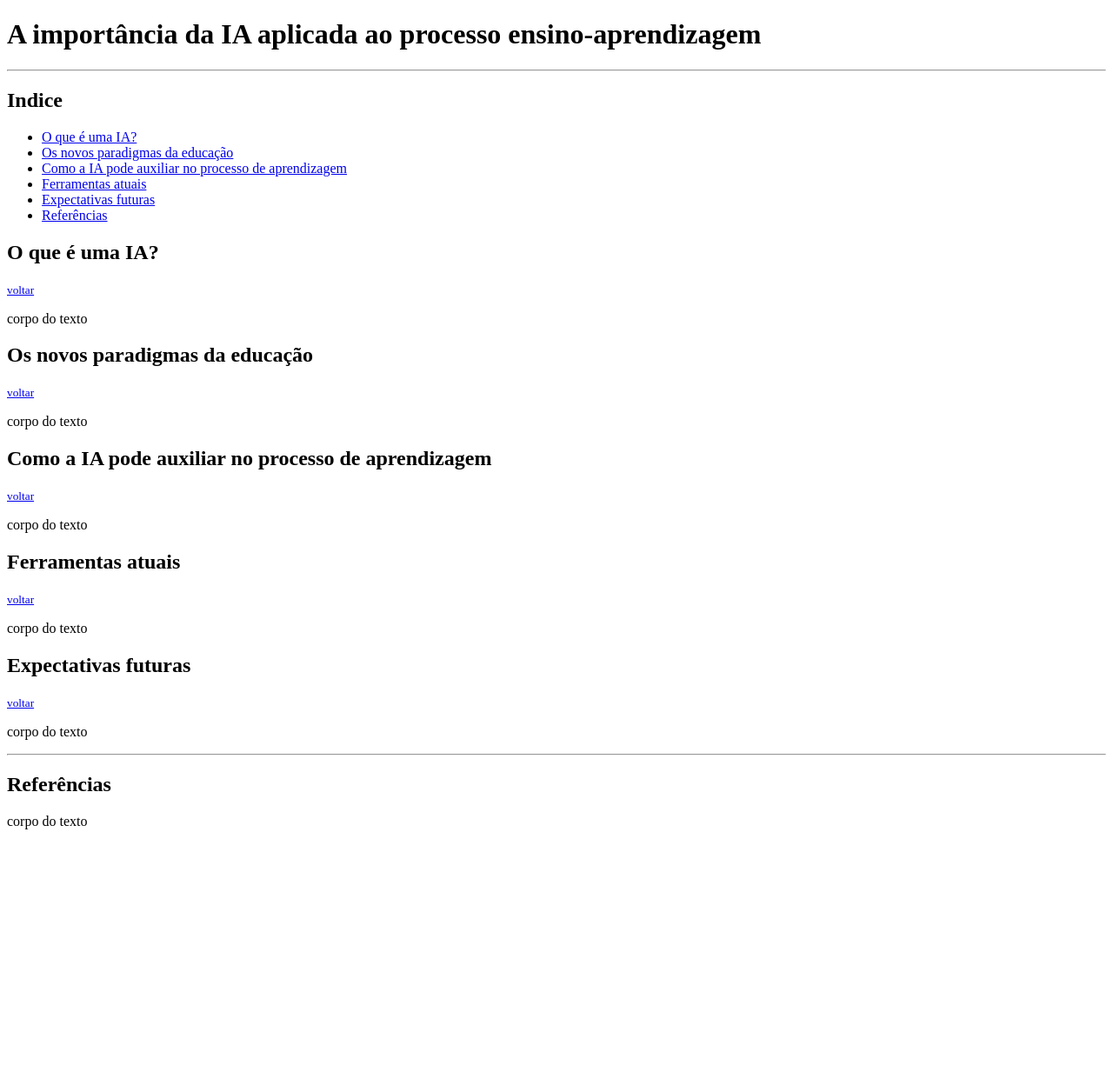
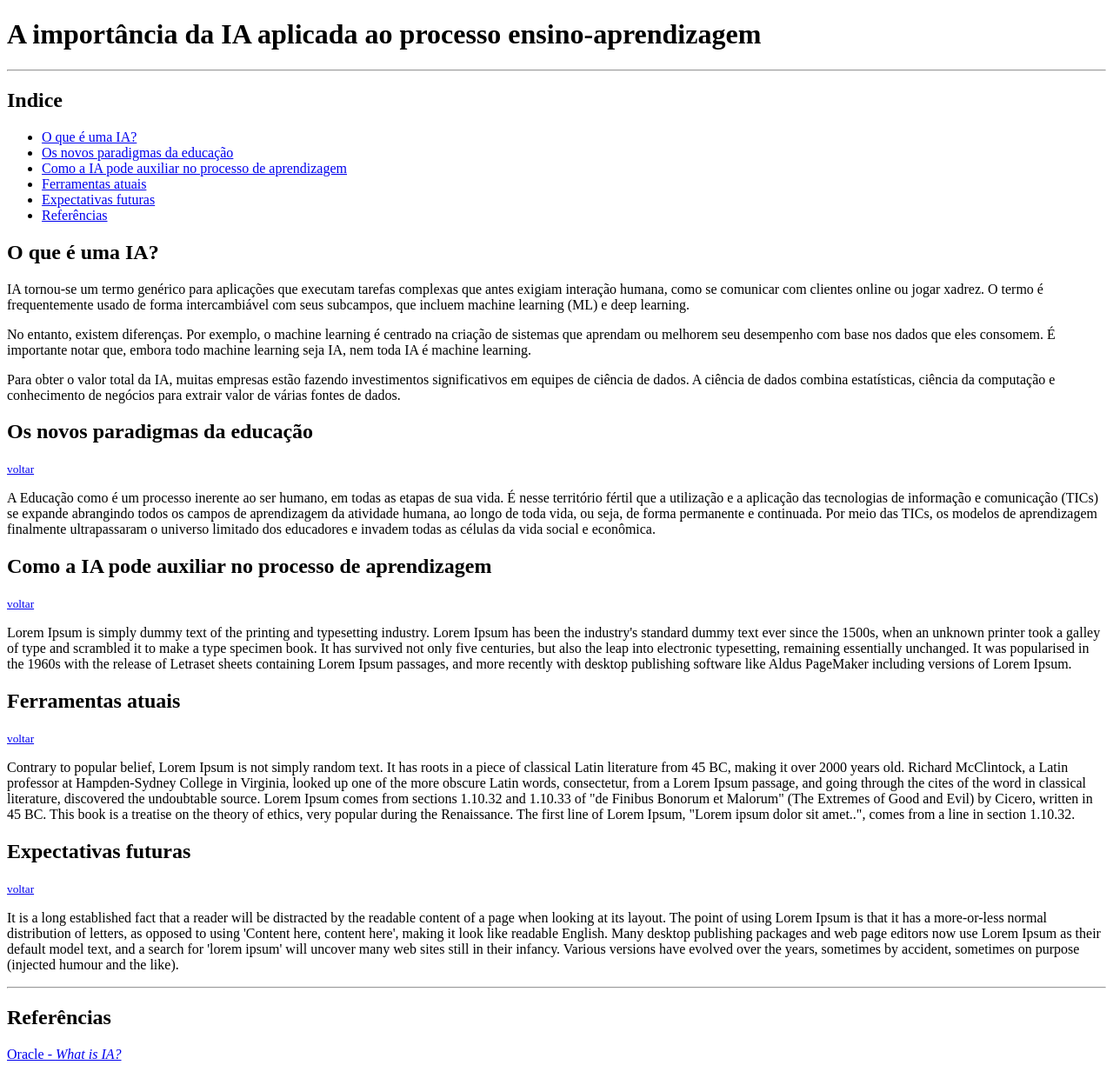
Before and after one commit to NetoValdemir/Template-News-Blog, a plain HTML site: page index.html in a window 1280 px wide. Shown: the whole page at 87% size. Before the commit the page ends 970 px from the top, so only its background shows below. Drawn offline with Linux system fonts and the light colour scheme.

Commit message:
simulação de texto

```diff
--- a/index.html
+++ b/index.html
@@ -20,19 +20,49 @@
         <li><a href="#referencias">Referências</a></li>
     </ul>
 
-    <h2 id="o-que-e">O que é uma IA?</h2> <small><a href="#indice">voltar</a></small>
-    <p>corpo do texto</p>
+    <h2 id="o-que-e">O que é uma IA?</h2>
+    <p>IA tornou-se um termo genérico para aplicações que executam tarefas complexas que antes exigiam interação humana,
+        como se comunicar com clientes online ou jogar xadrez. O termo é frequentemente usado de forma intercambiável
+        com seus subcampos, que incluem machine learning (ML) e deep learning.</p>
+    <p>No entanto, existem diferenças. Por exemplo, o machine learning é centrado na criação de sistemas que aprendam ou
+        melhorem seu desempenho com base nos dados que eles consomem. É importante notar que, embora todo machine
+        learning seja IA, nem toda IA é machine learning.</p>
+    <p>
+        Para obter o valor total da IA, muitas empresas estão fazendo investimentos significativos em equipes de ciência
+        de dados. A ciência de dados combina estatísticas, ciência da computação e conhecimento de negócios para extrair
+        valor de várias fontes de dados.</p>
     <h2 id="novos-paradigmas">Os novos paradigmas da educação</h2> <small><a href="#indice">voltar</a></small>
-    <p>corpo do texto</p>
+    <p>A Educação como é um processo inerente ao ser humano, em todas as etapas de sua vida. É
+        nesse território fértil que a utilização e a aplicação das tecnologias de informação e
+        comunicação (TICs) se expande abrangindo todos os campos de aprendizagem da atividade
+        humana, ao longo de toda vida, ou seja, de forma permanente e continuada. Por meio das
+        TICs, os modelos de aprendizagem finalmente ultrapassaram o universo limitado dos
+        educadores e invadem todas as células da vida social e econômica.</p>
     <h2 id="como">Como a IA pode auxiliar no processo de aprendizagem</h2> <small><a href="#indice">voltar</a></small>
-    <p>corpo do texto</p>
+    <p>Lorem Ipsum is simply dummy text of the printing and typesetting industry. Lorem Ipsum has been the industry's
+        standard dummy text ever since the 1500s, when an unknown printer took a galley of type and scrambled it to make
+        a type specimen book. It has survived not only five centuries, but also the leap into electronic typesetting,
+        remaining essentially unchanged. It was popularised in the 1960s with the release of Letraset sheets containing
+        Lorem Ipsum passages, and more recently with desktop publishing software like Aldus PageMaker including versions
+        of Lorem Ipsum.</p>
     <h2 id="ferramentas">Ferramentas atuais</h2> <small><a href="#indice">voltar</a></small>
-    <p>corpo do texto</p>
+    <p>Contrary to popular belief, Lorem Ipsum is not simply random text. It has roots in a piece of classical Latin
+        literature from 45 BC, making it over 2000 years old. Richard McClintock, a Latin professor at Hampden-Sydney
+        College in Virginia, looked up one of the more obscure Latin words, consectetur, from a Lorem Ipsum passage, and
+        going through the cites of the word in classical literature, discovered the undoubtable source. Lorem Ipsum
+        comes from sections 1.10.32 and 1.10.33 of "de Finibus Bonorum et Malorum" (The Extremes of Good and Evil) by
+        Cicero, written in 45 BC. This book is a treatise on the theory of ethics, very popular during the Renaissance.
+        The first line of Lorem Ipsum, "Lorem ipsum dolor sit amet..", comes from a line in section 1.10.32.</p>
     <h2 id="expectativas">Expectativas futuras</h2> <small><a href="#indice">voltar</a></small>
-    <p>corpo do texto</p>
+    <p>It is a long established fact that a reader will be distracted by the readable content of a page when looking at
+        its layout. The point of using Lorem Ipsum is that it has a more-or-less normal distribution of letters, as
+        opposed to using 'Content here, content here', making it look like readable English. Many desktop publishing
+        packages and web page editors now use Lorem Ipsum as their default model text, and a search for 'lorem ipsum'
+        will uncover many web sites still in their infancy. Various versions have evolved over the years, sometimes by
+        accident, sometimes on purpose (injected humour and the like).</p>
     <hr />
     <h2 id="referencias">Referências</h2>
-    <p>corpo do texto</p>
+    <p><a href="https://www.oracle.com/br/artificial-intelligence/what-is-ai/">Oracle - <i>What is IA?</i></a></p>
 
 </body>
 
```
